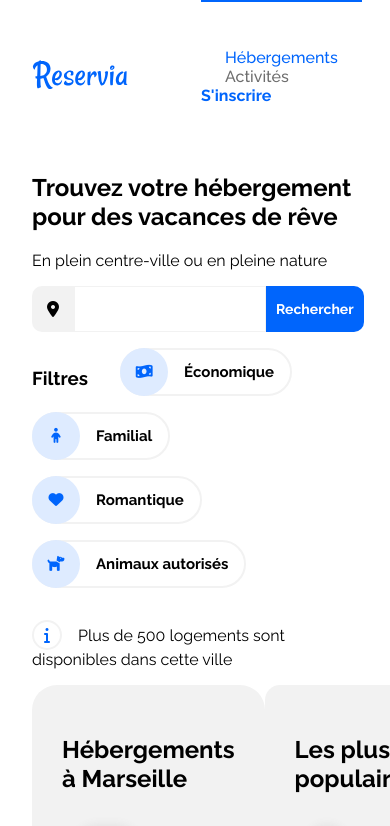
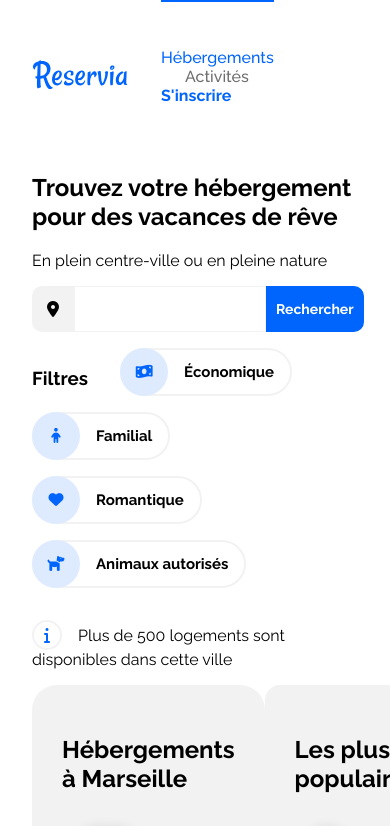
Before and after one commit to ThomasBergamin/P2-Reservia, a plain HTML site: page index.html in a window 390 px wide. Shown: the top 826 px of the page. Drawn offline with Linux system fonts and the light colour scheme.

Commit message:
Remove footer ul margin for better responsive

```diff
--- a/assets/styles.css
+++ b/assets/styles.css
@@ -39,6 +39,10 @@ header {
   align-items: center;
 }
 
+nav ul {
+  padding-left: 0;
+}
+
 nav li {
   display: inline;
 }
@@ -46,7 +50,7 @@ nav li {
 .nav-link {
   border-color: #0065fc;
   text-decoration: none;
-  padding: 2.9rem 1.5em 0 1.5em;
+  padding: 2.9rem 0;
   margin: 0 2em 0 2em;
   font-weight: 500;
 }
@@ -304,6 +308,7 @@ footer a:hover {
 
 footer ul {
   padding: 0;
+  margin: 0;
 }
 
 footer li {
```
